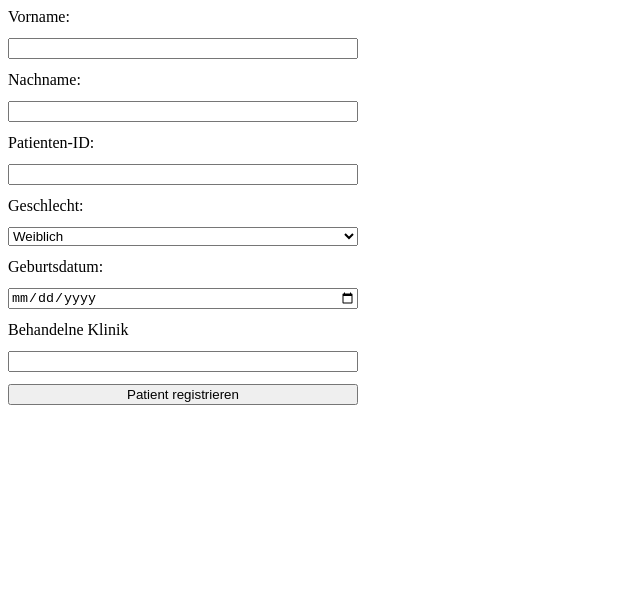
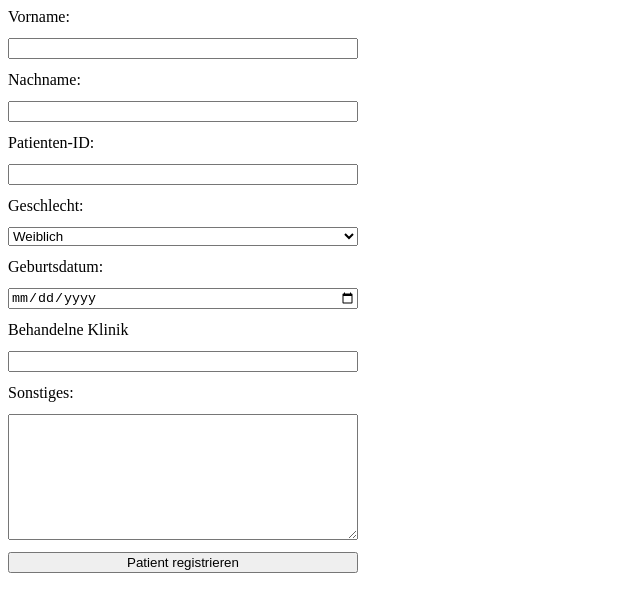
Before and after one commit to Humming-moon-afk/fhir-pi-gateway, a plain HTML site: page frontend/index.html in a window 1280 px wide. Shown: the whole page, without its empty margins (0-640 px from the left). Drawn offline with Linux system fonts and the light colour scheme.

Commit message:
feat(frontend9:integrated textarea for diagnosis

```diff
--- a/frontend/index.html
+++ b/frontend/index.html
@@ -29,6 +29,10 @@
 
         <label for="managingClinic">Behandelne Klinik</label>
         <input id="managingClinic" name="managingClinic" type="text">
+
+        <label for="Sonstiges">Sonstiges:</label>
+        <textarea id="Sonstiges" name="Sonstiges"></textarea>
+
         <button type="submit">Patient registrieren</button>
         </form>
         <script src="app.js"></script>
--- a/frontend/style.css
+++ b/frontend/style.css
@@ -6,4 +6,10 @@
     gap: 12px;
 
     max-width: 350px;
+
+
 }
+#Sonstiges {
+
+    height: 120px;
+}
```
Also changed, not shown: 2 other files.
